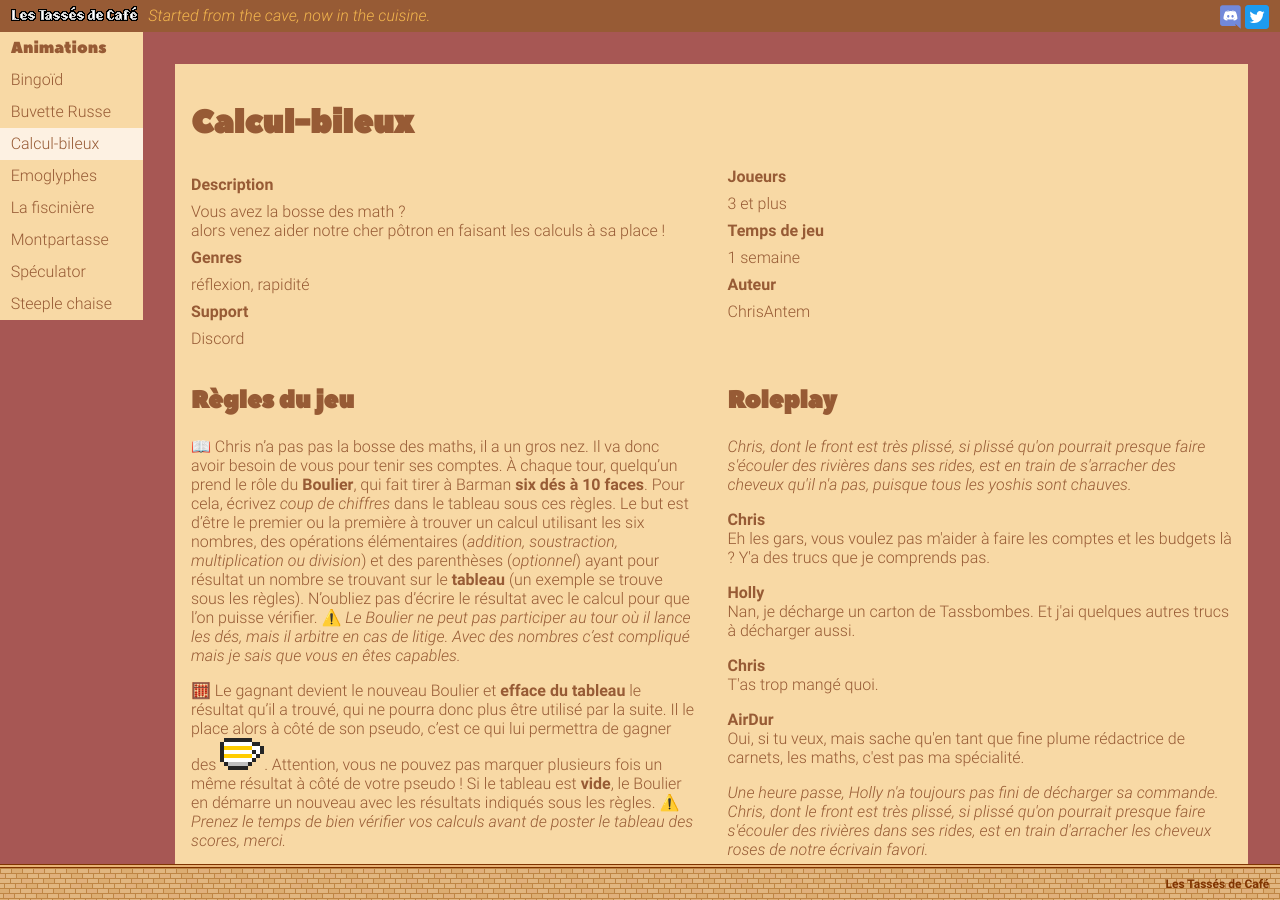
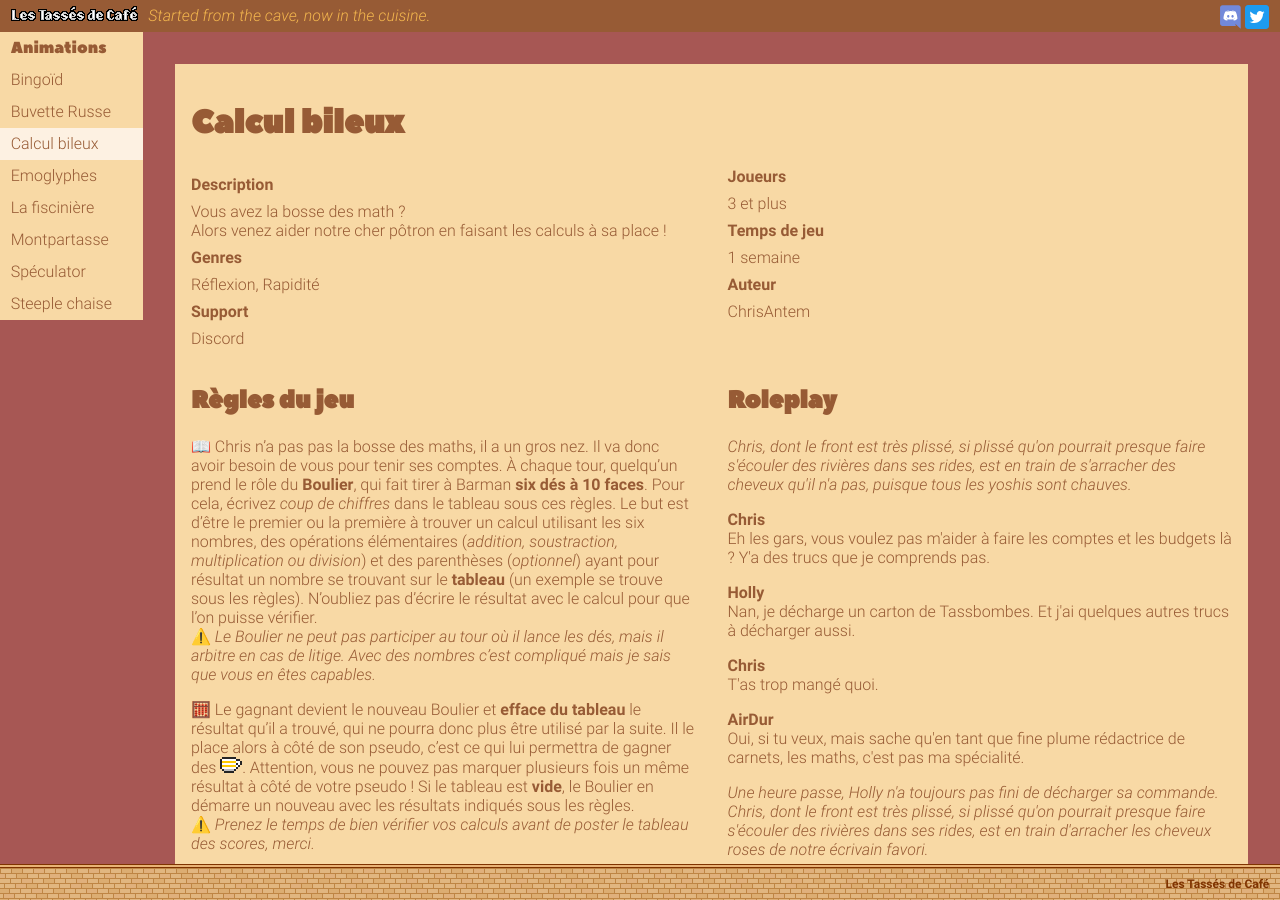
Before and after one commit to vcz-fr/les-tasses-de-cafe, a Jekyll site: the page built from anims/calcul-bileux.md, in a window 1280 px wide and 900 px high. Built offline with Jekyll 4.4.1, drawn with Linux system fonts in a browser that asks for light colours.

Commit message:
Update Calcul Bileux

```diff
--- a/anims/calcul-bileux.md
+++ b/anims/calcul-bileux.md
@@ -1,12 +1,12 @@
 ---
 layout: game
 
-title: Calcul-bileux
+title: Calcul bileux
 
 game:
     genres:
-        - réflexion
-        - rapidité
+        - Réflexion
+        - Rapidité
 
     support:
         where: Discord
@@ -18,7 +18,7 @@
 
     description: |
         Vous avez la bosse des math ?
-        alors venez aider notre cher pôtron en faisant les calculs à sa place !
+        Alors venez aider notre cher pôtron en faisant les calculs à sa place !
 
 rp:
 
@@ -81,9 +81,9 @@
 📖 Chris n'a pas pas la bosse des maths, il a un gros nez. Il va donc avoir besoin de vous pour tenir ses comptes. À chaque tour, quelqu'un prend le rôle du **Boulier**, qui fait tirer à Barman **six dés à 10 faces**. Pour cela, écrivez *coup de chiffres* dans le tableau sous ces règles. Le but est d'être le premier ou la première à trouver un calcul utilisant les six nombres, des opérations élémentaires (*addition, soustraction, multiplication ou division*) et des parenthèses (*optionnel*) ayant pour résultat un nombre se trouvant sur le **tableau** (un exemple se trouve sous les règles). N'oubliez pas d'écrire le résultat avec le calcul pour que l'on puisse vérifier.
 ⚠️ *Le Boulier ne peut pas participer au tour où il lance les dés, mais il arbitre en cas de litige. Avec des nombres c'est compliqué mais je sais que vous en êtes capables.*
 
-🧮 Le gagnant devient le nouveau Boulier et **efface du tableau** le résultat qu'il a trouvé, qui ne pourra donc plus être utilisé par la suite. Il le place alors à côté de son pseudo, c'est ce qui lui permettra de gagner des {% include icon/tasse icon="TasseBlanche" dim="medium" %}. Attention, vous ne pouvez pas marquer plusieurs fois un même résultat à côté de votre pseudo ! Si le tableau est **vide**, le Boulier en démarre un nouveau avec les résultats indiqués sous les règles.
+🧮 Le gagnant devient le nouveau Boulier et **efface du tableau** le résultat qu'il a trouvé, qui ne pourra donc plus être utilisé par la suite. Il le place alors à côté de son pseudo, c'est ce qui lui permettra de gagner des {% include icon/tasse icon="TasseBlanche" dim="small" %}. Attention, vous ne pouvez pas marquer plusieurs fois un même résultat à côté de votre pseudo ! Si le tableau est **vide**, le Boulier en démarre un nouveau avec les résultats indiqués sous les règles.
 ⚠️ *Prenez le temps de bien vérifier vos calculs avant de poster le tableau des scores, merci.*
 
 ⏩ Si au bout de **quatre heures** après les lancers, personne n'a trouvé de calcul satisfaisant, n'importe qui peut prendre la place de Boulier en relançant six nouveaux dés et en **réinitialisant le tableau**, comme s'il avait été vidé.
 
-📅 Tous les **samedis à 21 heures**, on remet à zéro le classement : toutes les personnes qui ont trouvé au moins **dix résultats parmi ceux du tableau** repartent avec deux {% include icon/tasse icon="TasseBlanche" dim="medium" %}, sinon il vous en faudra au moins **trois** pour en avoir une.
+📅 Tous les **samedis à 21 heures**, on remet à zéro le classement : toutes les personnes qui ont trouvé au moins **dix résultats parmi ceux du tableau** repartent avec deux {% include icon/tasse icon="TasseBlanche" dim="small" %}, sinon il vous en faudra au moins **trois** pour en avoir une.
```
